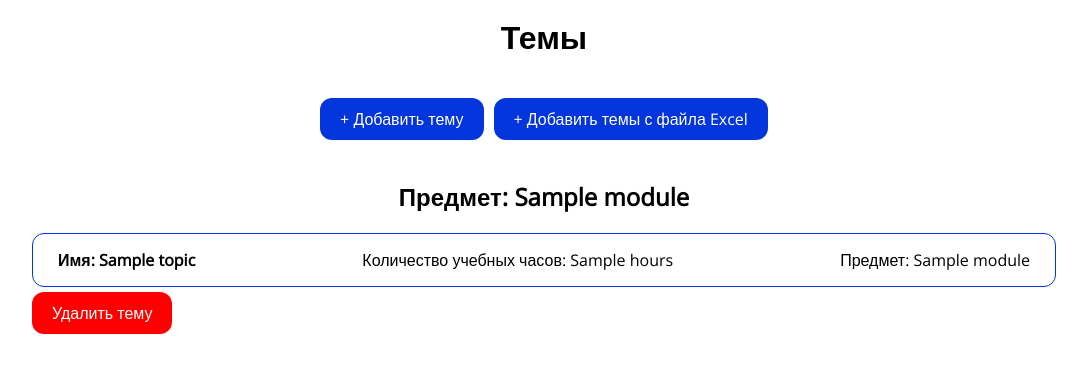
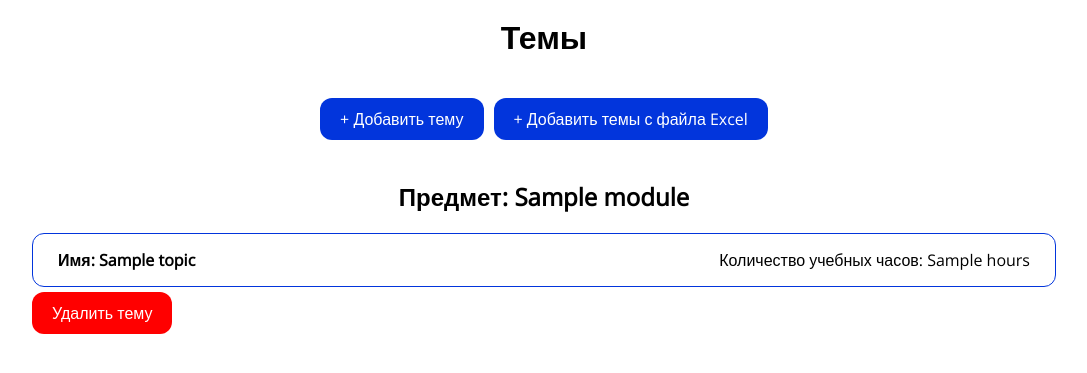
Before and after one commit to s-alex-s/project_college, a Django app: template main/templates/main/list-views/topics-list.html in a window 1280 px wide. Shown: the part 73-446 px from the top of the page, without its empty margins (96-1183 px from the left). Run offline with Django 4.2, Linux system fonts and the light colour scheme; the template is opened without the code that fills it: most values are stand-ins (such as "Sample title", 1, 10 or a date in 2020).

Commit message:
fix topics display

```diff
--- a/main/templates/main/list-views/topics-list.html
+++ b/main/templates/main/list-views/topics-list.html
@@ -28,7 +28,6 @@
                         <div class="item-box">
                             <div class="name">{% trans 'Имя' %}: {{ topic.name }}</div>
                             <div>{% trans 'Количество учебных часов' %}: {{ topic.hours }}</div>
-                            <div>{% trans 'Предмет' %}: {% if topic.module.module_name %}{{ topic.module.module_name }}{% endif %}</div>
                         </div>
                     </a>
                     <div class="item-buttons">
```
